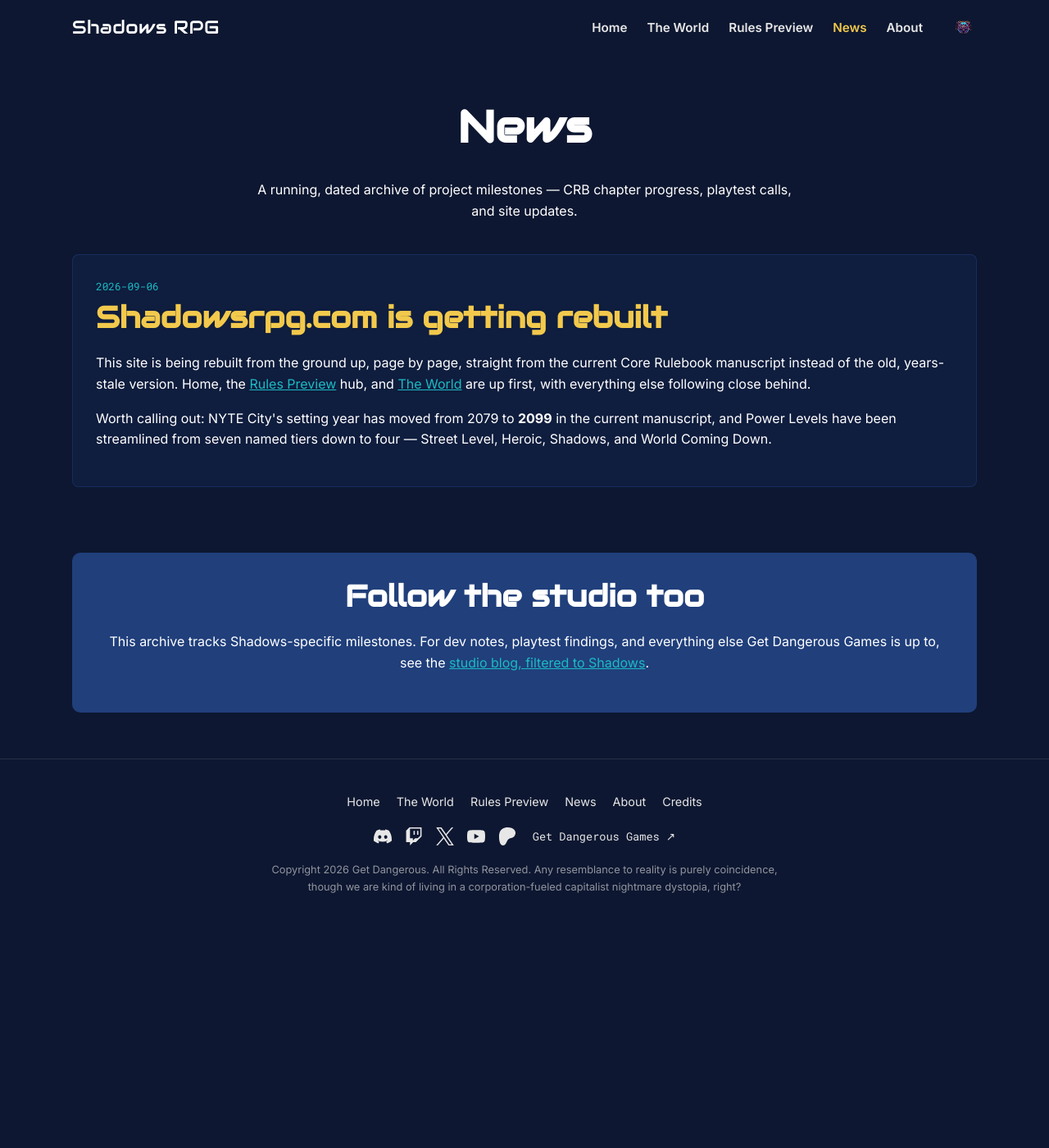
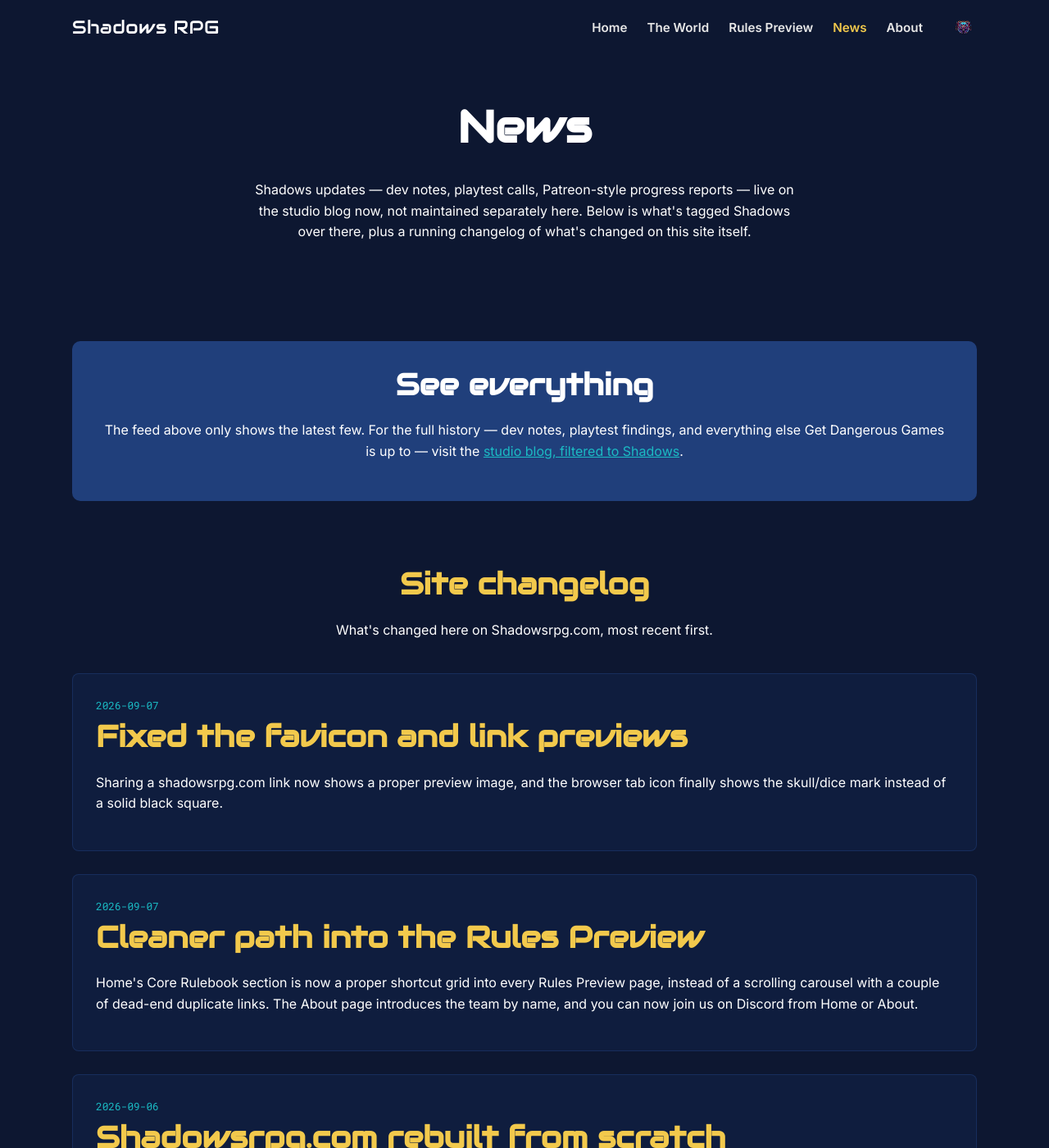
Before and after one commit to kazamuki/Shadows-RPG-Site, a Jekyll site: the page built from news/index.html, in a window 1280 px wide and 1400 px high. Shown: the whole window at 82% size. Built offline with Jekyll 4.4.1, drawn with Linux system fonts in a browser that asks for light colours; some of the changed text lies outside the part shown.

Commit message:
Restructure News: studio-blog feed + site changelog, drop archive
Ken felt /news/ was disjointed — it tried to be both a hand-maintained
Shadows-milestone archive and a live mirror of the studio blog, and
future Shadows updates (dev notes, playtest calls, Patreon-style
reports) are going to be written on the studio blog directly instead.

Drops the manually-maintained milestone list (only ever had one entry)
and splits the page into "From the studio" (the existing live blog
embed + a grouped link-out) and a new "Site changelog" section: a
plain dated list of this site's own build changes, reusing existing
news-list/news-entry styling.

Also updates Home's "Latest Update" card copy to match, and supersedes
the now-outdated "News is a project-milestone archive" decision in
CLAUDE.md rather than leaving it silently contradicted — plus writes
down the new convention of pairing every dev-facing CLAUDE.md build
entry with a short visitor-facing changelog line going forward.

Co-Authored-By: Claude Sonnet 5 <noreply@anthropic.com>

```diff
--- a/index.html
+++ b/index.html
@@ -152,8 +152,8 @@ description: >-
     </div>
     <div class="feature-card">
       <h3>Latest Update</h3>
-      <p>Dated project milestones — CRB progress, playtests, and site updates.</p>
-      <a href="{{ '/news/' | relative_url }}">Read the News archive →</a>
+      <p>Studio updates on Shadows, plus a changelog of what's changed on this site.</p>
+      <a href="{{ '/news/' | relative_url }}">Read the News →</a>
     </div>
   </div>
 </section>
--- a/news/index.html
+++ b/news/index.html
@@ -1,40 +1,22 @@
 ---
 title: News
-description: Dated project milestones for Shadows — CRB progress, playtests, and site updates.
+description: Shadows updates from the studio blog, and a changelog of what's changed on this site.
 ---
 
 <section class="section">
   <div class="section-intro">
     <h1>News</h1>
     <p>
-      A running, dated archive of project milestones — CRB chapter progress, playtest calls, and
-      site updates.
+      Shadows updates — dev notes, playtest calls, Patreon-style progress reports — live on the
+      studio blog now, not maintained separately here. Below is what's tagged Shadows over there,
+      plus a running changelog of what's changed on this site itself.
     </p>
-  </div>
-
-  <div class="news-list">
-    <article class="news-entry">
-      <span class="news-date">2026-09-06</span>
-      <h2>Shadowsrpg.com is getting rebuilt</h2>
-      <p>
-        This site is being rebuilt from the ground up, page by page, straight from the current
-        Core Rulebook manuscript instead of the old, years-stale version. Home, the
-        <a href="{{ '/rules/' | relative_url }}">Rules Preview</a> hub, and
-        <a href="{{ '/world/' | relative_url }}">The World</a> are up first, with everything
-        else following close behind.
-      </p>
-      <p>
-        Worth calling out: NYTE City's setting year has moved from 2079 to <strong>2099</strong>
-        in the current manuscript, and Power Levels have been streamlined from seven named tiers
-        down to four — Street Level, Heroic, Shadows, and World Coming Down.
-      </p>
-    </article>
   </div>
 </section>
 
 <section class="section section--tight" id="gd-blog-embed" hidden>
   <div class="section-intro">
-    <h2>From the studio blog</h2>
+    <h2>From the studio</h2>
     <p>Shadows-tagged posts from the Get Dangerous Games blog.</p>
   </div>
   <div class="news-list" id="gd-blog-embed-list"></div>
@@ -42,12 +24,48 @@ description: Dated project milestones for Shadows — CRB progress, playtests, a
 
 <section class="section section--tight">
   <div class="callout-strip">
-    <h2>Follow the studio too</h2>
+    <h2>See everything</h2>
     <p>
-      This archive tracks Shadows-specific milestones. For dev notes, playtest findings, and
-      everything else Get Dangerous Games is up to, see the
+      The feed above only shows the latest few. For the full history — dev notes, playtest
+      findings, and everything else Get Dangerous Games is up to — visit the
       <a href="https://getdangerous.net/blog/?tag=Shadows" target="_blank" rel="noopener">studio blog, filtered to Shadows</a>.
     </p>
+  </div>
+</section>
+
+<section class="section">
+  <div class="section-intro">
+    <h2>Site changelog</h2>
+    <p>What's changed here on Shadowsrpg.com, most recent first.</p>
+  </div>
+  <div class="news-list">
+    <article class="news-entry">
+      <span class="news-date">2026-09-07</span>
+      <h2>Fixed the favicon and link previews</h2>
+      <p>
+        Sharing a shadowsrpg.com link now shows a proper preview image, and the browser tab icon
+        finally shows the skull/dice mark instead of a solid black square.
+      </p>
+    </article>
+    <article class="news-entry">
+      <span class="news-date">2026-09-07</span>
+      <h2>Cleaner path into the Rules Preview</h2>
+      <p>
+        Home's Core Rulebook section is now a proper shortcut grid into every Rules Preview page,
+        instead of a scrolling carousel with a couple of dead-end duplicate links. The About page
+        introduces the team by name, and you can now join us on Discord from Home or About.
+      </p>
+    </article>
+    <article class="news-entry">
+      <span class="news-date">2026-09-06</span>
+      <h2>Shadowsrpg.com rebuilt from scratch</h2>
+      <p>
+        New Home, Rules Preview (Character Creation, Power Levels, Stats &amp; Skills, Advantages
+        &amp; Disadvantages, Archetypes, Equipment), The World, About, and Credits pages — all
+        built fresh from the current Core Rulebook manuscript instead of the old, years-stale
+        site.
+      </p>
+    </article>
   </div>
 </section>
 
@@ -110,8 +128,8 @@ description: Dated project milestones for Shadows — CRB progress, playtests, a
         section.hidden = false;
       })
       .catch(function () {
-        // Fetch failed (offline, CORS regression, etc.) — the "Follow the studio" link-out
-        // below still covers this case, so there's nothing else to do here.
+        // Fetch failed (offline, CORS regression, etc.) — the "See everything" link-out
+        // above still covers this case, so there's nothing else to do here.
       });
   })();
 </script>
```
Also changed, not shown: CLAUDE.md (+22 -1 lines).
